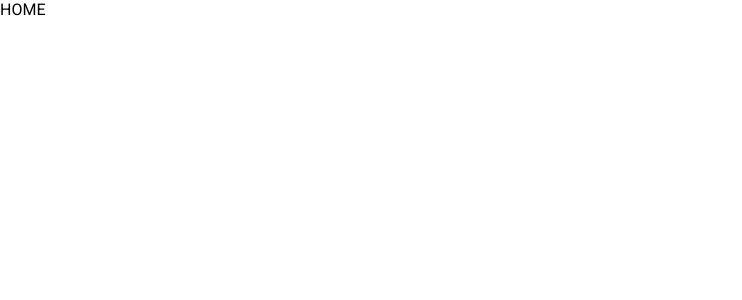
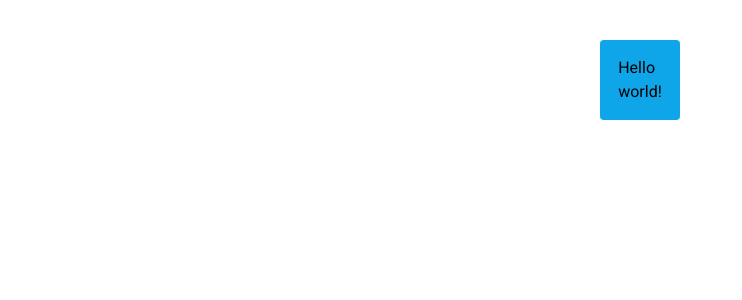
Before and after one commit to janderson22-creator/Agendify, a React (Vite) app: page / in a window 1280 px wide. Shown: the top 300 px of the page, without its empty margins (0-742 px from the left). Built offline with nearby package versions, Linux system fonts and the light colour scheme.

Commit message:
tailwind added

```diff
--- a/package.json
+++ b/package.json
@@ -12,6 +12,7 @@
     "@types/react-router": "^5.1.20",
     "@types/react-router-dom": "^5.3.3",
     "@types/styled-components": "^5.1.26",
+    "@types/tailwindcss": "^3.1.0",
     "react": "^18.2.0",
     "react-dom": "^18.2.0",
     "react-router": "5.2.0",
@@ -22,6 +23,9 @@
     "@types/react": "^18.0.26",
     "@types/react-dom": "^18.0.9",
     "@vitejs/plugin-react": "^3.0.0",
+    "autoprefixer": "^10.4.13",
+    "postcss": "^8.4.21",
+    "tailwindcss": "^3.2.4",
     "typescript": "^4.9.3",
     "vite": "^4.0.0"
   }
--- /dev/null
+++ b/postcss.config.cjs
@@ -0,0 +1,6 @@
+module.exports = {
+  plugins: {
+    tailwindcss: {},
+    autoprefixer: {},
+  },
+}
--- a/src/index.css
+++ b/src/index.css
@@ -0,0 +1,3 @@
+@tailwind base;
+@tailwind components;
+@tailwind utilities;
--- /dev/null
+++ b/src/pages/Home/index.tsx
@@ -0,0 +1,13 @@
+import * as S from "./styles";
+
+const Home: React.FC = () => {
+  return (
+    <S.Container>
+      <div className="bg-sky-500 w-10 h-10 p-10 m-auto flex items-center justify-center rounded mt-10">
+        Hello world!
+      </div>
+    </S.Container>
+  );
+};
+
+export default Home;
--- a/src/pages/index.tsx
+++ /dev/null
@@ -1,12 +0,0 @@
-import * as S from './styles';
-
-const Home: React.FC = () => {
-
-  return (
-    <S.Container>
-        HOME
-    </S.Container>
-  );
-};
-
-export default Home;
--- a/src/routes/index.tsx
+++ b/src/routes/index.tsx
@@ -1,5 +1,5 @@
 import { Route, Switch } from 'react-router-dom'
-import Home from '../pages'
+import Home from '../pages/Home'
 
 export const Routes: React.FC = () => (
     <Switch>
--- /dev/null
+++ b/tailwind.config.cjs
@@ -0,0 +1,11 @@
+/** @type {import('tailwindcss').Config} */
+module.exports = {
+  content: [
+    "./index.html",
+    "./src/**/*.{js,ts,jsx,tsx}"
+  ],
+  theme: {
+    extend: {},
+  },
+  plugins: [],
+}
```
Also changed, not shown: src/pages/Home/styles.ts (renamed from src/pages/styles.ts), 1 other file (tests, documents, lock files or other folders).
